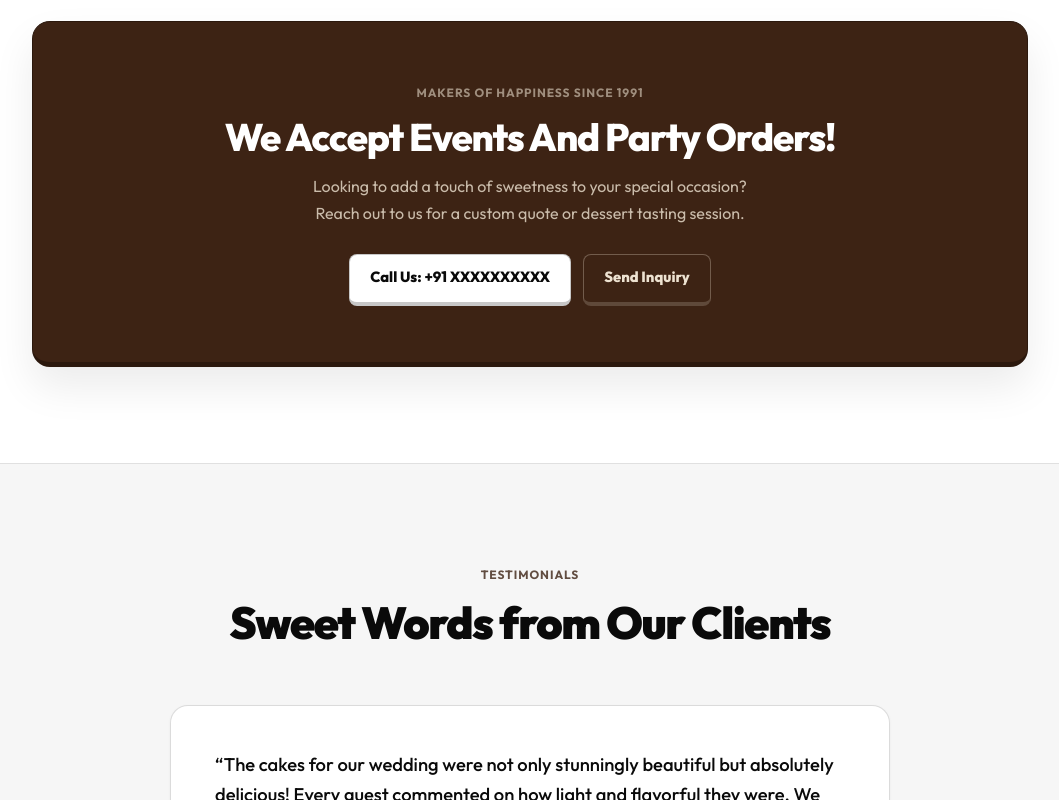
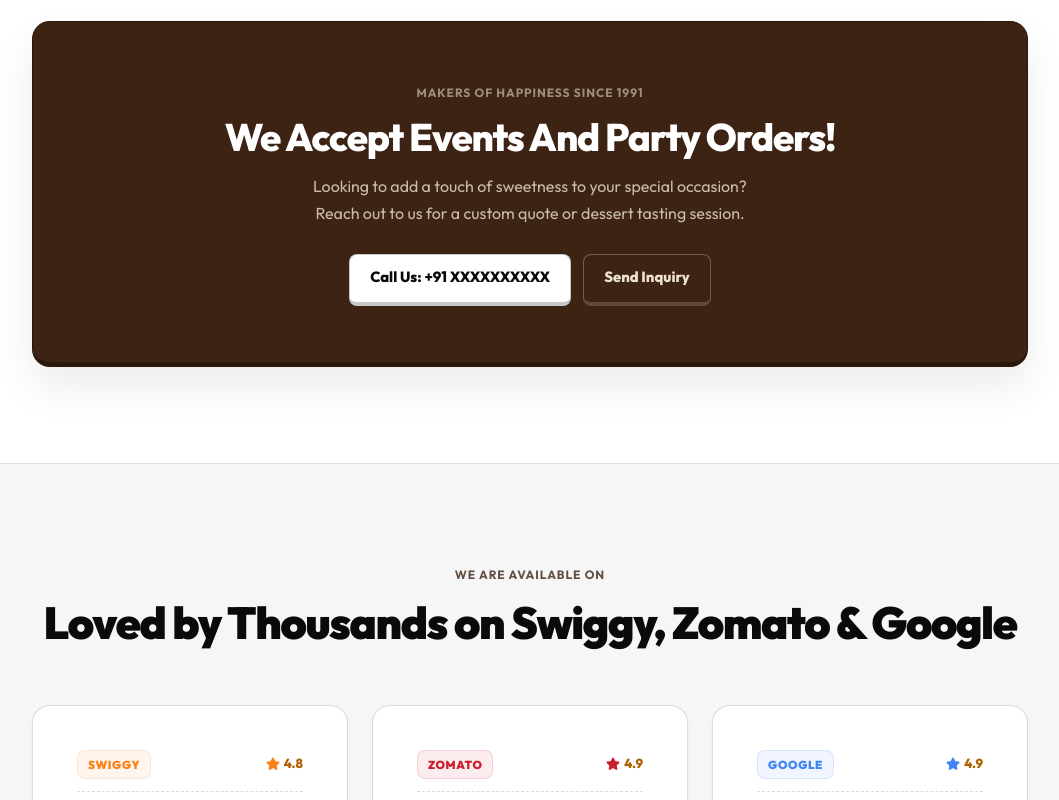
Before and after one commit to kishanptel/cnc-frontend, a React (Vite) app: page / in a window 1280 px wide. Shown: the part 2000-2800 px from the top of the page, without its empty margins (110-1169 px from the left). Built offline with nearby package versions, Linux system fonts and the light colour scheme; no server answers; the HTML template or start-up script is replaced by a standard one.

Commit message:
testimonials

```diff
--- a/src/index.css
+++ b/src/index.css
@@ -354,6 +354,16 @@ h6 {
   color: var(--accent);
   position: relative;
   display: inline-block;
+  animation: softFloat 4s ease-in-out infinite;
+}
+
+@keyframes softFloat {
+  0%, 100% {
+    transform: translateY(0);
+  }
+  50% {
+    transform: translateY(-6px);
+  }
 }
 
 .hero h1 em::after {
@@ -1974,3 +1984,69 @@ h6 {
   from { transform: scale(0.95); opacity: 0; }
   to { transform: scale(1); opacity: 1; }
 }
+
+/* Testimonials Grid & Platform Badges */
+.testimonials-grid {
+  display: grid;
+  grid-template-columns: repeat(3, 1fr);
+  gap: 24px;
+  margin-top: 40px;
+  width: 100%;
+}
+
+.testimonial-platform {
+  display: flex;
+  justify-content: space-between;
+  align-items: center;
+  margin-bottom: 18px;
+  padding-bottom: 12px;
+  border-bottom: 1px dashed var(--border-mid);
+}
+
+.platform-badge {
+  font-size: 0.72rem;
+  font-weight: 900;
+  padding: 4px 10px;
+  border-radius: var(--r-sm);
+  text-transform: uppercase;
+  letter-spacing: 0.05em;
+}
+
+.platform-badge.swiggy {
+  background: rgba(252, 128, 25, 0.08);
+  color: #fc8019;
+  border: 1px solid rgba(252, 128, 25, 0.15);
+}
+
+.platform-badge.zomato {
+  background: rgba(203, 32, 45, 0.08);
+  color: #cb202d;
+  border: 1px solid rgba(203, 32, 45, 0.15);
+}
+
+.platform-badge.google {
+  background: rgba(66, 133, 244, 0.08);
+  color: #4285f4;
+  border: 1px solid rgba(66, 133, 244, 0.15);
+}
+
+.platform-rating {
+  display: flex;
+  align-items: center;
+  gap: 4px;
+  font-size: 0.82rem;
+  font-weight: 800;
+  color: #b06000;
+}
+
+@media (max-width: 992px) {
+  .testimonials-grid {
+    grid-template-columns: repeat(2, 1fr);
+  }
+}
+
+@media (max-width: 640px) {
+  .testimonials-grid {
+    grid-template-columns: 1fr;
+  }
+}
--- a/src/pages/Home.jsx
+++ b/src/pages/Home.jsx
@@ -1,6 +1,6 @@
 import React from 'react';
 import { Link as RouterLink } from 'react-router-dom';
-import { Cake, ShoppingBag, Users, Calendar, Award } from 'lucide-react';
+import { Cake, ShoppingBag, Users, Calendar, Award, Star } from 'lucide-react';
 
 export default function Home() {
   return (
@@ -181,23 +181,72 @@ export default function Home() {
         </div>
       </section>
 
-      {/* Testimonials */}
+      {/* Testimonials - We Are Available On */}
       <section className="section-pad" style={{ background: 'var(--surface)', borderTop: '1px solid var(--border)' }}>
         <div className="container">
           <div className="section-header centered" data-aos="fade-up">
-            <span className="section-label">Testimonials</span>
-            <h2 className="section-title">Sweet Words from Our Clients</h2>
+            <span className="section-label">We Are Available On</span>
+            <h2 className="section-title">Loved by Thousands on Swiggy, Zomato & Google</h2>
           </div>
 
-          <div className="testimonial-card" data-aos="fade-up" data-aos-delay="100">
-            <blockquote className="testimonial-quote">
-              “The cakes for our wedding were not only stunningly beautiful but absolutely delicious! Every guest commented on how light and flavorful they were. We could not be happier with the service and quality.”
-            </blockquote>
-            <div className="testimonial-author">
-              <div className="testimonial-avatar">MM</div>
-              <div>
-                <span className="testimonial-name">Mia Myers</span>
-                <span className="testimonial-role" style={{ display: 'block' }}>Wedding Client</span>
+          <div className="testimonials-grid">
+            {/* Swiggy Testimonial */}
+            <div className="testimonial-card" data-aos="fade-up" data-aos-delay="100" style={{ margin: '0' }}>
+              <div className="testimonial-platform">
+                <span className="platform-badge swiggy">Swiggy</span>
+                <span className="platform-rating">
+                  <Star size={14} fill="#fc8019" style={{ color: '#fc8019' }} /> 4.8
+                </span>
+              </div>
+              <blockquote className="testimonial-quote" style={{ fontSize: '0.98rem' }}>
+                “Ordered the Chocolate Fudge cake for my sister's birthday. It arrived in 20 minutes, perfectly fresh and absolutely decadent! Swiggy delivery was super fast!”
+              </blockquote>
+              <div className="testimonial-author">
+                <div className="testimonial-avatar">XS</div>
+                <div>
+                  <span className="testimonial-name">xxxxxxxx</span>
+                  <span className="testimonial-role" style={{ display: 'block' }}>Verified Buyer</span>
+                </div>
+              </div>
+            </div>
+
+            {/* Zomato Testimonial */}
+            <div className="testimonial-card" data-aos="fade-up" data-aos-delay="200" style={{ margin: '0' }}>
+              <div className="testimonial-platform">
+                <span className="platform-badge zomato">Zomato</span>
+                <span className="platform-rating">
+                  <Star size={14} fill="#cb202d" style={{ color: '#cb202d' }} /> 4.9
+                </span>
+              </div>
+              <blockquote className="testimonial-quote" style={{ fontSize: '0.98rem' }}>
+                “The Red Velvet cake from Cacao & Crumb is a work of art. My go-to order on Zomato!”
+              </blockquote>
+              <div className="testimonial-author">
+                <div className="testimonial-avatar">XP</div>
+                <div>
+                  <span className="testimonial-name">xxxxxxxx</span>
+                  <span className="testimonial-role" style={{ display: 'block' }}>Verified Buyer</span>
+                </div>
+              </div>
+            </div>
+
+            {/* Google Testimonial */}
+            <div className="testimonial-card" data-aos="fade-up" data-aos-delay="300" style={{ margin: '0' }}>
+              <div className="testimonial-platform">
+                <span className="platform-badge google">Google</span>
+                <span className="platform-rating">
+                  <Star size={14} fill="#4285f4" style={{ color: '#4285f4' }} /> 4.9
+                </span>
+              </div>
+              <blockquote className="testimonial-quote" style={{ fontSize: '0.98rem' }}>
+                “Visited the physical shop in Surat. The interior smells divine and the bakers are warm. Their Pistachio cake is out of this world!”
+              </blockquote>
+              <div className="testimonial-author">
+                <div className="testimonial-avatar">XM</div>
+                <div>
+                  <span className="testimonial-name">xxxxxxxx</span>
+                  <span className="testimonial-role" style={{ display: 'block' }}>Local Guide</span>
+                </div>
               </div>
             </div>
           </div>
```
